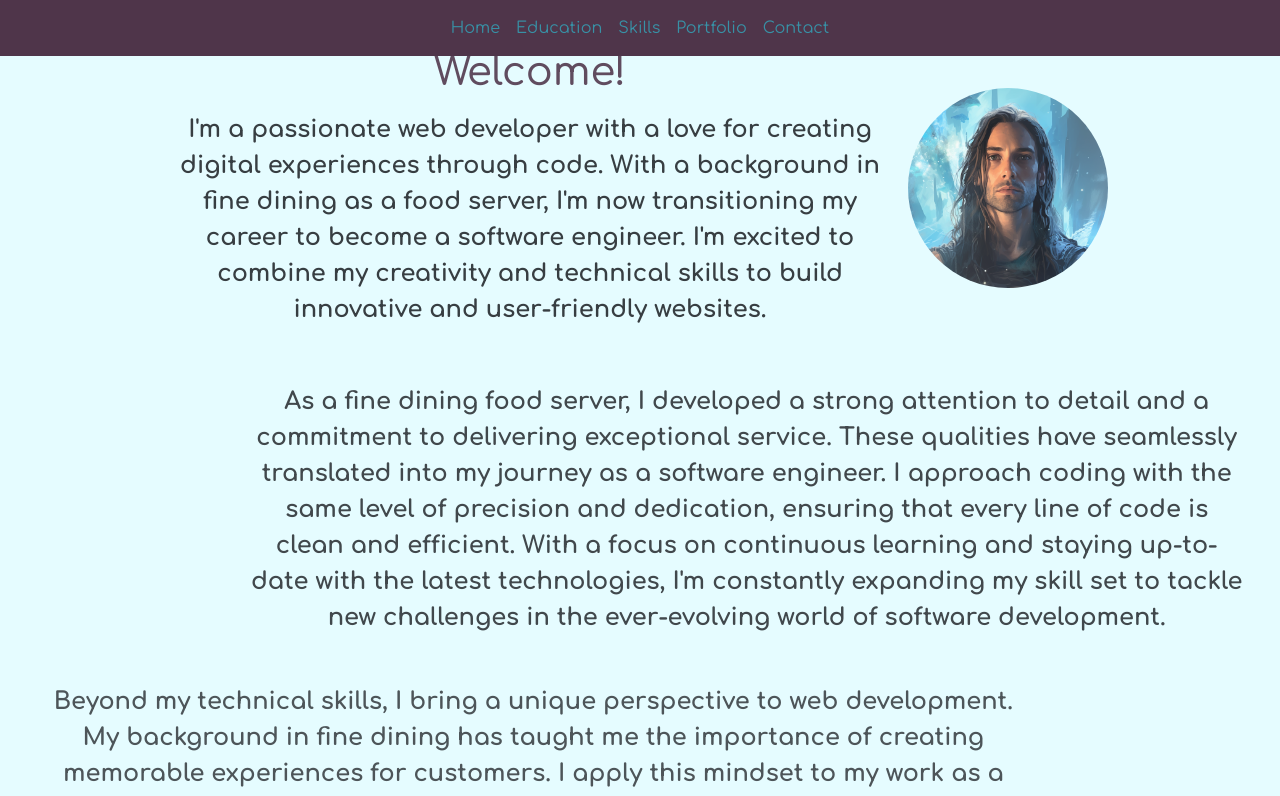
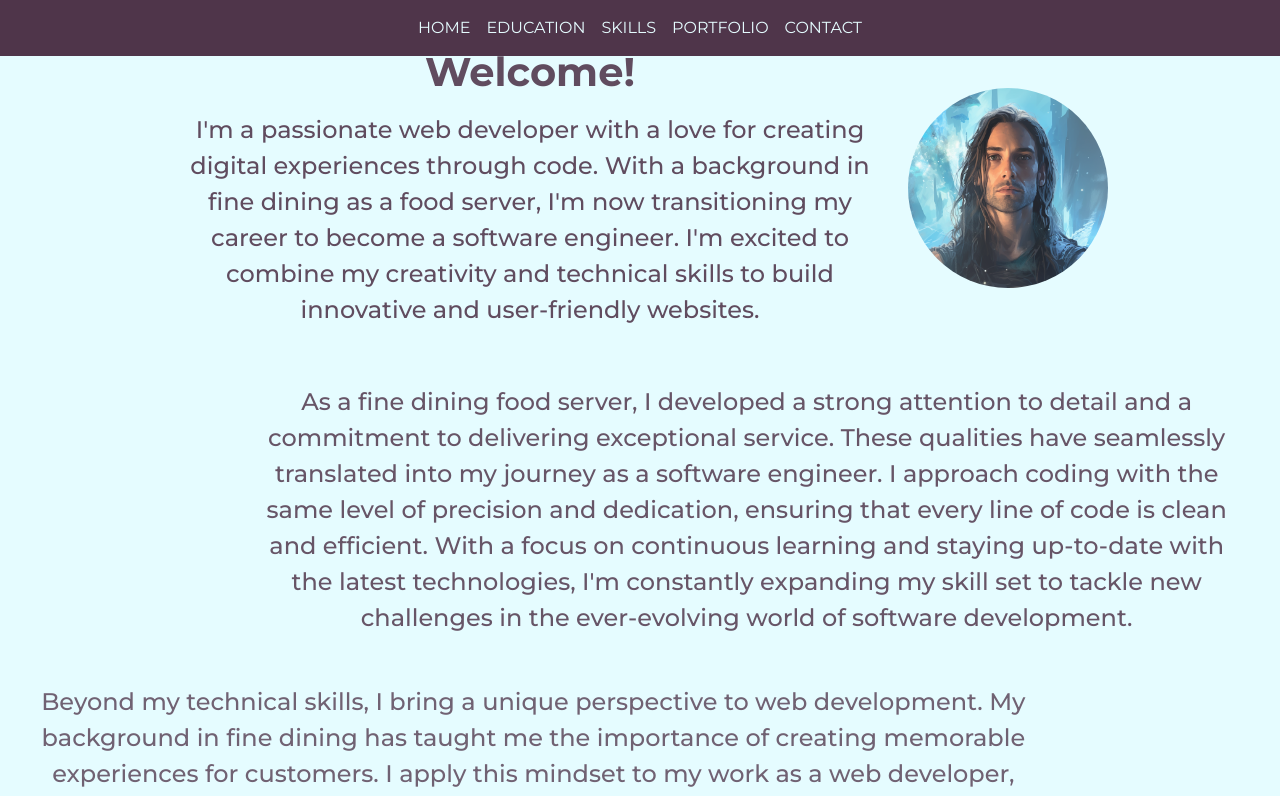
Before and after one commit to makeiteasierapps/resume, a React (Create React App) app: page / in a window 1280 px wide. Shown: the top 796 px of the page. Built offline with nearby package versions, Linux system fonts and the light colour scheme; the HTML template or start-up script is replaced by a standard one.

Commit message:
Contact me and theme

```diff
--- a/public/index.html
+++ b/public/index.html
@@ -6,9 +6,10 @@
         <link rel="preconnect" href="https://fonts.googleapis.com" />
         <link rel="preconnect" href="https://fonts.gstatic.com" crossorigin />
         <link
-            href="https://fonts.googleapis.com/css2?family=Comfortaa:wght@300;400;500;600;700&family=Montserrat&family=Open+Sans:wght@600&display=swap"
+            href="https://fonts.googleapis.com/css2?family=Comfortaa:wght@300;400;500;600;700&family=Montserrat&family=Open+Sans:wght@600&family=Oswald:wght@300;400;500;600;700&display=swap"
             rel="stylesheet"
         />
+        <link href="https://fonts.googleapis.com/css2?family=Montserrat:ital,wght@0,100;0,200;0,300;0,400;0,500;0,600;0,700;0,800;0,900;1,100;1,200;1,300;1,400;1,500;1,600;1,700;1,800;1,900&display=swap" rel="stylesheet">
         <meta name="viewport" content="width=device-width, initial-scale=1" />
         <meta name="theme-color" content="#000000" />
         <meta
--- a/src/components/ContactMe.js
+++ b/src/components/ContactMe.js
@@ -1,56 +1,131 @@
 import React, { useContext } from 'react';
-import { Container, Row, Col } from 'reactstrap';
+import {
+    Container,
+    Col,
+    Button,
+    UncontrolledDropdown,
+    DropdownToggle,
+    DropdownMenu,
+    DropdownItem,
+} from 'reactstrap';
 import { FaGithub, FaLinkedin } from 'react-icons/fa';
+import { FontAwesomeIcon } from '@fortawesome/react-fontawesome';
+
+import { faXTwitter } from '@fortawesome/free-brands-svg-icons';
 import { ThemeContext } from '../contexts/ThemeContext';
+import '../styles/Contact.scss';
 
-const SocialLink = ({ href, Icon, className }) => (
-    <a
-        href={href}
-        target="_blank"
-        rel="noopener noreferrer"
-        className={`text-dark text-decoration-none ${className}`}
-    >
-        <Icon size={50} />
-    </a>
-);
-
-const ContactMe = () => {
-    const theme = useContext(ThemeContext);
 const socialLinks = [
     {
-            href: 'https://www.linkedin.com/in/yourusername',
+        href: 'https://www.linkedin.com/in/shaun-o-940b591b5/',
         Icon: FaLinkedin,
-            className: 'mr-4',
+        type: 'react-icon',
     },
     {
         href: 'https://github.com/makeiteasierapps',
         Icon: FaGithub,
-            className: '',
+        type: 'react-icon',
+    },
+    {
+        href: 'https://twitter.com/makeiteasier_',
+        Icon: faXTwitter,
+        type: 'font-awesome',
     },
 ];
+const SocialLink = ({ href, Icon, type }) => {
+    const theme = useContext(ThemeContext);
+    return (
+        <a href={href} target="_blank" rel="noopener noreferrer">
+            {type === 'font-awesome' ? (
+                <FontAwesomeIcon
+                    icon={Icon}
+                    style={{
+                        fontSize: '6em',
+                        color: theme.deepPurple,
+                    }}
+                />
+            ) : (
+                <Icon size={'6em'} style={{ color: theme.deepPurple }} />
+            )}
+        </a>
+    );
+};
+
+const ContactMe = () => {
+    const theme = useContext(ThemeContext);
+
+    const handleCopy = () => {
+        navigator.clipboard.writeText('shaunoffenbacher@yahoo.com');
+    };
+
+    const handleOpenMail = () => {
+        window.location.href = 'mailto:shaunoffenbacher@yahoo.com';
+    };
 
     return (
         <Container
             fluid
-            className="d-flex text-center justify-content-center align-items-center"
+            className="d-flex text-center flex-column justify-content-center align-items-center"
             id="contact"
             style={{
                 backgroundColor: theme.lightBlue,
-                color: theme.deepPurple,
                 height: '100vh',
             }}
         >
-            <Row>
-                <Col>
-                    <h2 className="mb-4">Contact Me</h2>
+            <Container
+                className="mb-4 h1"
+                style={{ fontFamily: theme.mainText, fontWeight:'600', color: theme.deepPurple }}
+            >
+                Let's Connect!
+            </Container>
 
-                    <div className="m-4">
+            <Container className="d-flex flex-row justify-content-center align-items-center">
                 {socialLinks.map((link, index) => (
-                            <SocialLink key={index} {...link} />
+                    <Col xs="auto" className="px-2" key={index}>
+                        <SocialLink {...link} />
+                    </Col>
                 ))}
-                    </div>
-                </Col>
-            </Row>
+            </Container>
+            <Container
+                className="d-flex flex-row justify-content-center align-items-center mt-4"
+                style={{ fontFamily: theme.mainText, color: theme.lightBlue }}
+            >
+                <UncontrolledDropdown>
+                    <DropdownToggle tag="span" data-toggle="dropdown">
+                        <Button
+                            onContextMenu={(e) => e.preventDefault()}
+                            style={{
+                                backgroundColor: theme.deepPurple,
+                            }}
+                        >
+                            shaunoffenbacher@yahoo.com
+                        </Button>
+                    </DropdownToggle>
+                    <DropdownMenu
+                        style={{
+                            marginTop: '10px',
+                            backgroundColor: theme.deepPurple,
+                            left: '50%',
+                            transform: 'translateX(-50%)',
+                        }}
+                    >
+                        <DropdownItem
+                            className="custom-dropdown-item"
+                            onClick={handleCopy}
+                            style={{ color: theme.lightBlue }}
+                        >
+                            Copy
+                        </DropdownItem>
+                        <DropdownItem
+                            className="custom-dropdown-item"
+                            onClick={handleOpenMail}
+                            style={{ color: theme.lightBlue }}
+                        >
+                            Open in Mail
+                        </DropdownItem>
+                    </DropdownMenu>
+                </UncontrolledDropdown>
+            </Container>
         </Container>
     );
 };
--- a/src/components/Education.js
+++ b/src/components/Education.js
@@ -1,6 +1,6 @@
 import React, { useState, useContext } from 'react';
 import { ThemeContext } from '../contexts/ThemeContext';
-import { Container, Row, Card, CardBody, CardText } from 'reactstrap';
+import { Container, Card, CardBody, CardText } from 'reactstrap';
 import DevOPs from '../assets/badges/devOps.png';
 import SQL from '../assets/badges/sql.png';
 import BackendCert from '../assets/badges/mseDevOps.png';
@@ -8,6 +8,7 @@ import JsFundamentals from '../assets/badges/jsFundamentals.png';
 import PythonFundamentals from '../assets/badges/pythonFundamentals.png';
 import WebFundamentals from '../assets/badges/webFundamentals.png';
 import Carousel from 'react-spring-3d-carousel';
+import { useInView } from 'react-intersection-observer';
 import { useSpring, animated } from 'react-spring';
 
 const education = [
@@ -39,22 +40,23 @@ const education = [
 ];
 
 const Education = () => {
+    const [ref, inView] = useInView();
+    const [slideIndex, setSlideIndex] = useState(0);
     const theme = useContext(ThemeContext);
     const props = useSpring({
-        opacity: 1,
-        transform: 'scale(1)',
+        opacity: inView ? 1 : 0,
+        transform: inView ? 'scale(1)' : 'scale(0.3)',
         from: { opacity: 0, transform: 'scale(0.3)' },
     });
-    const [slideIndex, setSlideIndex] = useState(0);
 
     const slides = education.map((edu, index) => ({
         key: index,
         content: (
-            <animated.div style={props}>
+            <animated.div ref={ref} style={props}>
                 <Card
                     className="text-center"
                     style={{
-                        backgroundColor: theme.lightBlue,
+                        backgroundColor: 'white',
                         color: theme.deepPurple,
                         width: '300px',
                         height: '400px',
@@ -63,7 +65,12 @@ const Education = () => {
                     onClick={() => setSlideIndex(index)}
                 >
                     {edu.degree === 'Backend, SQL, and DevOps with Python' ? (
-                        <img src={edu.image} alt={edu.degree} />
+                        <CardBody
+                            className="d-flex justify-content-center align-items-center"
+                            style={{ height: '100%' }}
+                        >
+                            <img src={edu.image} alt={edu.degree} />
+                        </CardBody>
                     ) : (
                         <>
                             <img src={edu.image} alt={edu.degree} />
@@ -72,7 +79,7 @@ const Education = () => {
                                     style={{
                                         fontWeight: 'bold',
                                         fontSize: '1.9em',
-                                        fontFamily: theme.fontFamily,
+                                        fontFamily: theme.mainText,
                                     }}
                                 >
                                     {edu.degree}
--- a/src/components/Header.js
+++ b/src/components/Header.js
@@ -1,5 +1,5 @@
 import { useContext } from 'react';
-import { Navbar, Nav, NavItem, NavLink, Container } from 'reactstrap';
+import { Navbar, Nav, NavItem, NavLink } from 'reactstrap';
 import { ThemeContext } from '../contexts/ThemeContext';
 const Header = () => {
     const theme = useContext(ThemeContext);
@@ -14,6 +14,8 @@ const Header = () => {
                     display: 'flex',
                     justifyContent: 'center',
                     width: '100%',
+                    fontFamily: theme.mainText,
+                    color: theme.lightBlue,
                 }}
                 navbar
             >
@@ -21,55 +23,50 @@ const Header = () => {
                     <NavLink
                         href="#home"
                         style={{
-                            color: theme.vibrantTeal,
-                            fontFamily: theme.fontFamily,
+                            color: theme.lightBlue,
                         }}
                     >
-                        Home
+                        HOME
                     </NavLink>
                 </NavItem>
                 <NavItem>
                     <NavLink
                         href="#education"
                         style={{
-                            color: theme.vibrantTeal,
-                            fontFamily: theme.fontFamily,
+                            color: theme.lightBlue,
                         }}
                     >
-                        Education
+                        EDUCATION
                     </NavLink>
                 </NavItem>
                 <NavItem>
                     <NavLink
                         href="#skills"
                         style={{
-                            color: theme.vibrantTeal,
-                            fontFamily: theme.fontFamily,
+                            color: theme.lightBlue,
                         }}
                     >
-                        Skills
+                        SKILLS
                     </NavLink>
                 </NavItem>
                 <NavItem>
                     <NavLink
                         href="#portfolio"
                         style={{
-                            color: theme.vibrantTeal,
-                            fontFamily: theme.fontFamily,
+                            color: theme.lightBlue,
                         }}
                     >
-                        Portfolio
+                        PORTFOLIO
                     </NavLink>
                 </NavItem>
                 <NavItem>
                     <NavLink
                         href="#contact"
                         style={{
-                            color: theme.vibrantTeal,
-                            fontFamily: theme.fontFamily,
+                            color: theme.lightBlue,
                         }}
                     >
-                        Contact
+                        CONTACT
                     </NavLink>
                 </NavItem>
             </Nav>
--- a/src/components/Home.js
+++ b/src/components/Home.js
@@ -40,6 +40,8 @@ const Home = () => {
         justifyContent: 'space-evenly',
         width: '100%',
         height: '100vh',
+        fontFamily: theme.mainText,
+        color: theme.deepPurple,
     };
 
     useChain([firstRowRef, secondRowRef, thirdRowRef], [0, 1, 2]);
@@ -62,23 +64,22 @@ const Home = () => {
                             alignItems: 'center',
                         }}
                     >
-                        <div
-                            className="text-wrap"
-                            style={{
-                                fontFamily: theme.fontFamily,
-                                fontWeight: 'bold',
-                            }}
-                        >
+                        <div className="text-wrap">
                             <h2
                                 className="m-3 fs-1"
                                 style={{
-                                    fontFamily: theme.fontFamily,
-                                    color: theme.deepPurple,
+
+                                    fontWeight: '700',
                                 }}
                             >
                                 Welcome!
                             </h2>
-                            <p className="mb-md-3 responsive-text">
+                            <p
+                                className="mb-md-3 responsive-text"
+                                style={{
+                                    fontWeight: '500',
+                                }}
+                            >
                                 I'm a passionate web developer with a love for
                                 creating digital experiences through code. With
                                 a background in fine dining as a food server,
@@ -105,17 +106,13 @@ const Home = () => {
                 springRef={secondRowRef}
                 className="d-flex justify-content-end mt-3"
             >
-                <Col
-                    xs="12"
-                    md="9"
-                    xl="10"
-                    className="text-wrap"
-                    style={{
-                        fontFamily: theme.fontFamily,
-                        fontWeight: 'bold',
-                    }}
-                >
-                    <p className="m-4 responsive-text">
+                <Col xs="12" md="9" xl="10" className="text-wrap">
+                    <p
+                        className="m-4 responsive-text"
+                        style={{
+                            fontWeight: '500',
+                        }}
+                    >
                         As a fine dining food server, I developed a strong
                         attention to detail and a commitment to delivering
                         exceptional service. These qualities have seamlessly
@@ -140,8 +137,7 @@ const Home = () => {
                     xl="10"
                     className="text-wrap"
                     style={{
-                        fontFamily: theme.fontFamily,
-                        fontWeight: 'bold',
+                        fontWeight: '500',
                     }}
                 >
                     <p className="m-4 responsive-text">
--- a/src/components/Portfolio.js
+++ b/src/components/Portfolio.js
@@ -10,13 +10,13 @@ const Portfolio = () => {
             className="d-flex text-center justify-content-center align-items-center"
             style={{
                 backgroundColor: theme.deepPurple,
-                color: theme.vibrantTeal,
+                color: theme.lightBlue,
                 height: '100vh',
             }}
             fluid
         >
             <Row>
-                <Col>
+                <Col style={{ fontFamily: theme.oswald }}>
                     <h2 className="display-4 mb-3">Portfolio</h2>
                     <p className="lead">Exciting projects coming soon!</p>
                 </Col>
--- a/src/components/Skills.js
+++ b/src/components/Skills.js
@@ -12,7 +12,7 @@ import { ReactComponent as JsIcon } from '../assets/skillsIcons/js_logo.svg';
 import { ReactComponent as BootstrapIcon } from '../assets/skillsIcons/bootstrap_5_logo.svg';
 import { ReactComponent as MaterialIcon } from '../assets/skillsIcons/material_logo.svg';
 
-const SkillsIcon = ({ delay, icon: Icon }) => {
+const AnnimatedSkillsIcon = ({ delay, icon: Icon }) => {
     const [ref, inView] = useInView();
     const props = useSpring({
         from: {
@@ -66,7 +66,7 @@ const Skills = () => {
                         key={index}
                         className="d-flex justify-content-center align-items-center"
                     >
-                        <SkillsIcon delay={index * 400} icon={skill.icon} />
+                        <AnnimatedSkillsIcon delay={index * 400} icon={skill.icon} />
                     </Col>
                 ))}
             </Row>
--- /dev/null
+++ b/src/styles/Contact.scss
@@ -0,0 +1,3 @@
+.custom-dropdown-item:hover, .custom-dropdown-item:active {
+    background-color: transparent !important;
+}
```
Also changed, not shown: src/contexts/ThemeContext.js (+7 -6 lines). Lines whose indentation alone changed are shown as unchanged.
